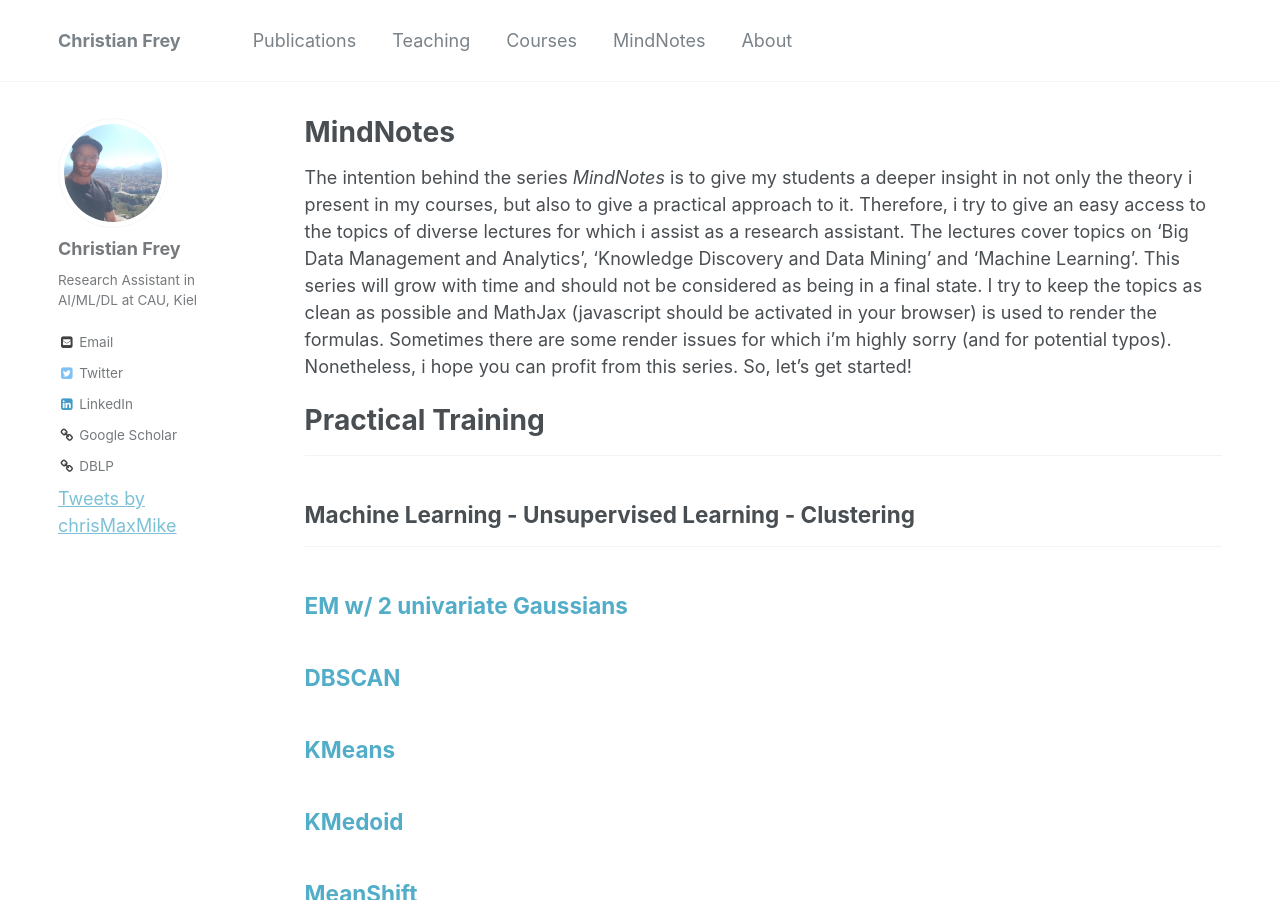
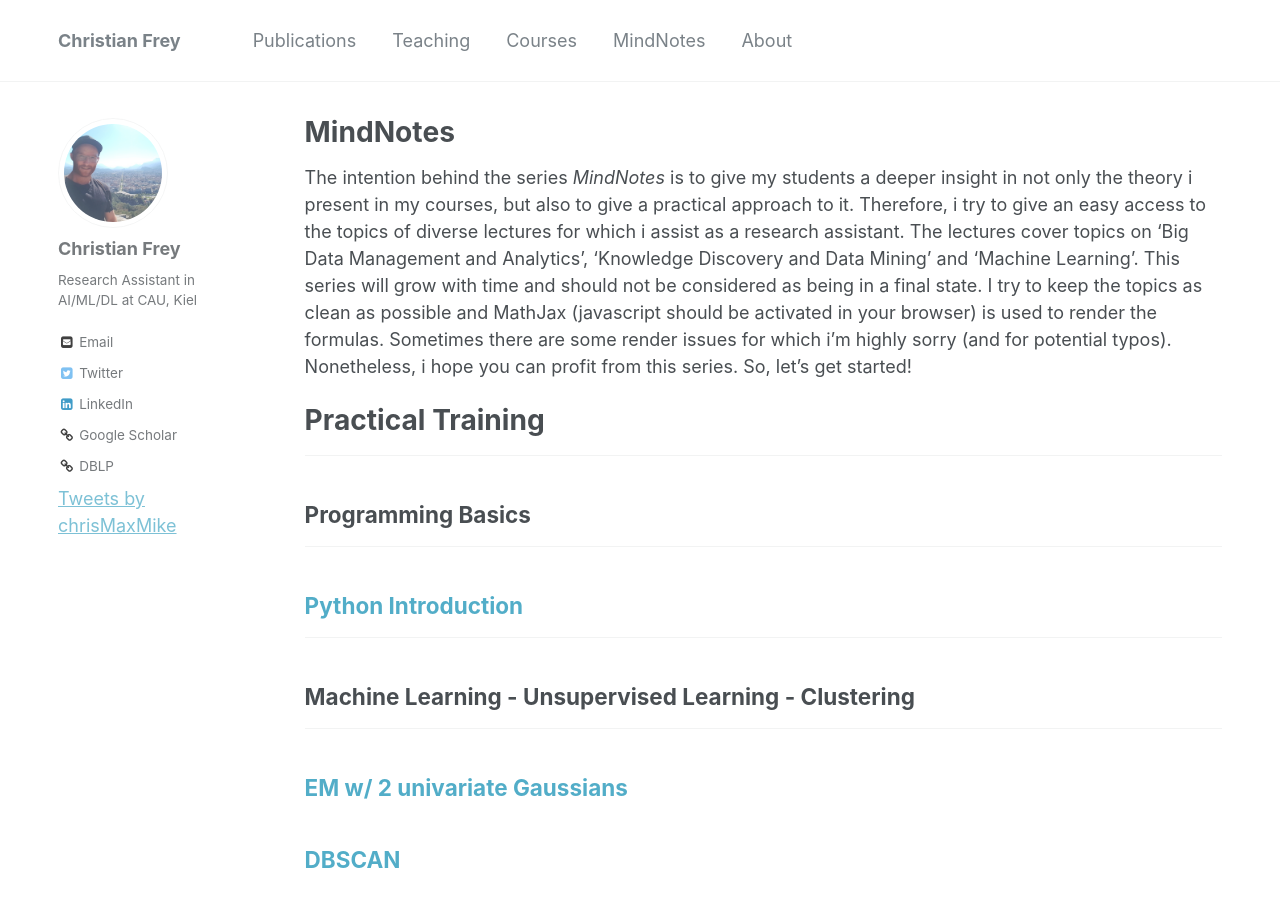
Before and after one commit to christianmaxmike/christianmaxmike.github.io, a Jekyll site: the page built from _pages/mindnotes.md, in a window 1280 px wide and 900 px high. Built offline with Jekyll 4.4.1, drawn with Linux system fonts in a browser that asks for light colours; comment, search, counter and statistics services are not loaded.

Commit message:
Update mindnotes.md

```diff
--- a/_pages/mindnotes.md
+++ b/_pages/mindnotes.md
@@ -11,6 +11,16 @@ The intention behind the series <i>MindNotes</i> is to give my students a deeper
 This series will grow with time and should not be considered as being in a final state. I try to keep the topics as clean as possible and MathJax (javascript should be activated in your browser) is used to render the formulas. Sometimes there are some render issues for which i'm highly sorry (and for potential typos). Nonetheless, i hope you can profit from this series. So, let's get started!
 
 <h1>Practical Training</h1>
+<hr>
+<h2>Programming Basics</h2>
+<hr>
+{% for post in site.mindnotes %}
+    {% if post.topic == "programming-basics" %}
+      {% include archive-single.html %}
+    {% endif %}
+{% endfor %}
+
+
 <hr>
 <h2>Machine Learning - Unsupervised Learning - Clustering</h2>
 <hr>
```
